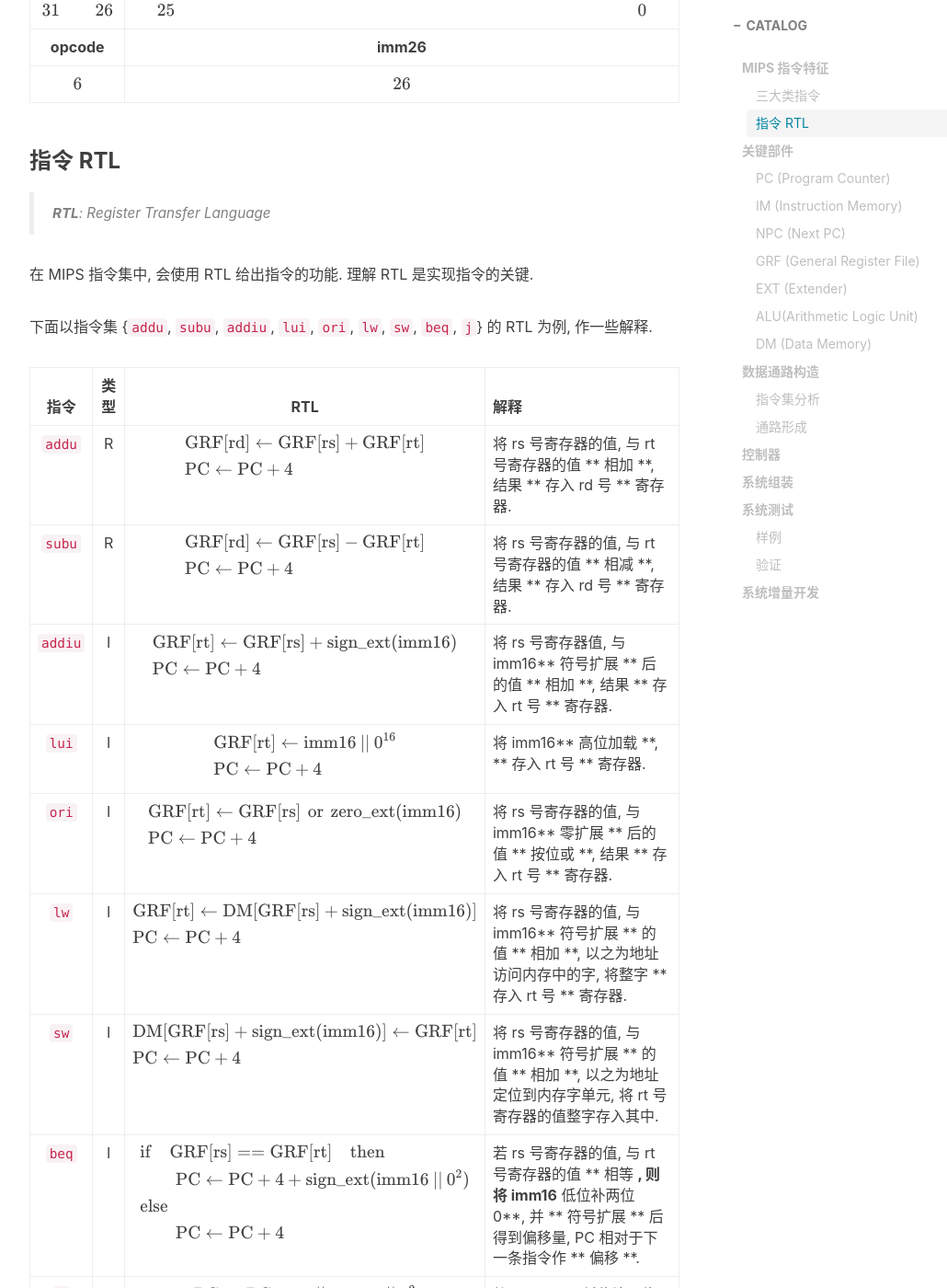
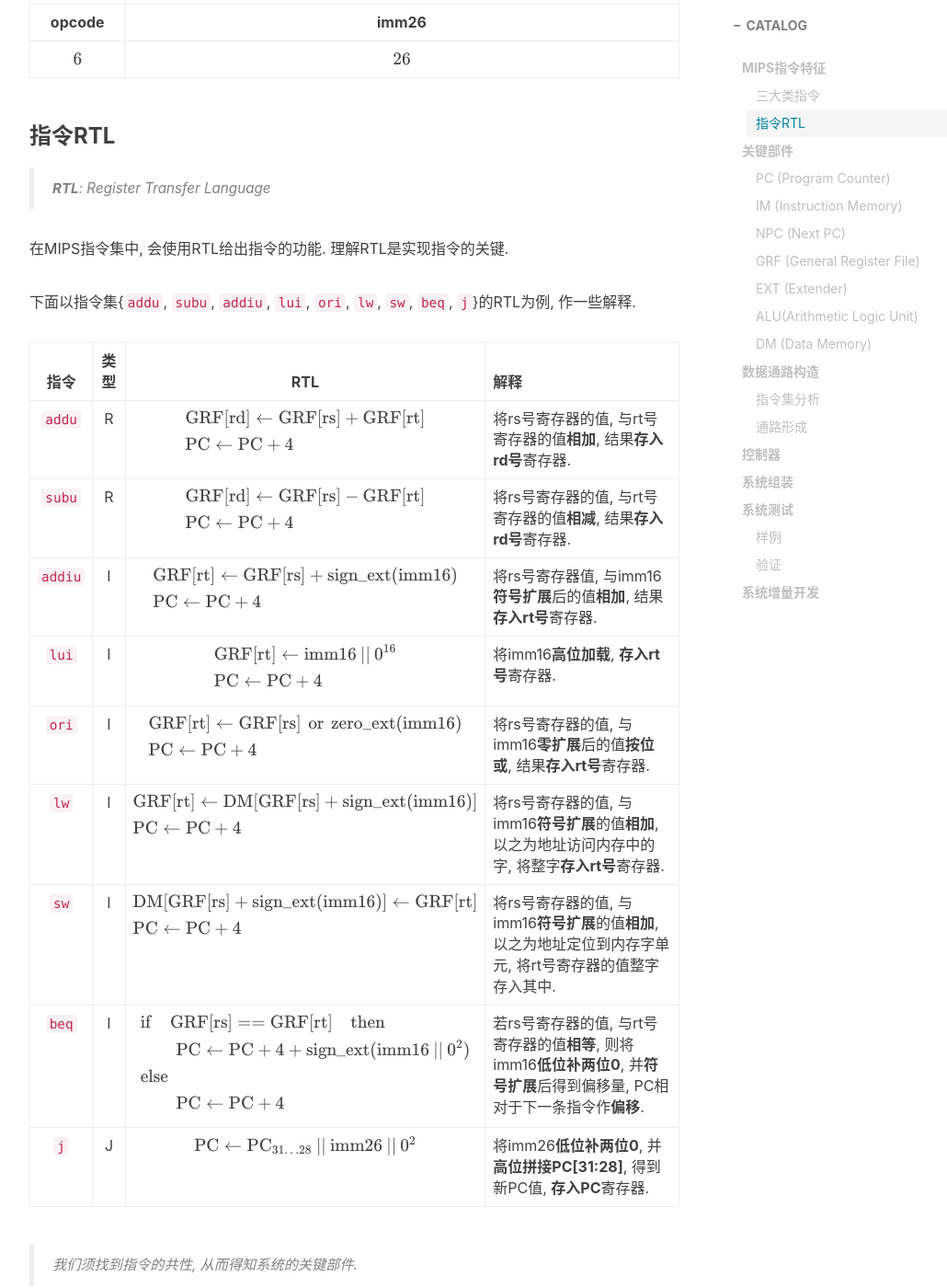
Before and after one commit to Coekjan/coekjan.github.io, a Jekyll site: the page built from _posts/Computer-Architecture/2021-01-17-Single-Cycle-CPU.md, in a window 1280 px wide and 1400 px high, scrolled down 1540 px. Shown: the whole window at 92% size, without its empty margins (233-1263 px from the left). Built offline with Jekyll 4.4.1, drawn with Linux system fonts in a browser that asks for light colours; nearby versions of some CDN libraries; comment, search, counter and statistics services are not loaded; some of the changed text lies outside the part shown.

Commit message:
Update 2021-01-17-Single-Cycle-CPU.md

````diff
--- a/_posts/Computer-Architecture/2021-01-17-Single-Cycle-CPU.md
+++ b/_posts/Computer-Architecture/2021-01-17-Single-Cycle-CPU.md
@@ -30,45 +30,45 @@
 
 > R 型的 opcode 为 `000000` ; 使用不同的 funct 用以区分不同的 R 型指令.
 
-**I 型 **
+**I型**
 
 $31\qquad26$ | $25\qquad21$ | $20\qquad16$ | $15\qquad\qquad\qquad\qquad\qquad\qquad\qquad\qquad0$
 :-:|:-:|:-:|:-:
 **opcode**|**rs**|**rt**|**imm16**
 $6$ | $5$ | $5$ | $16$
 
-**J 型 **
+**J型**
 
 $31\qquad26$ | $25\qquad\qquad\qquad\qquad\qquad\qquad\qquad\qquad\qquad\qquad\qquad\qquad\qquad0$
 :-:|:-:|:-:|:-:
 **opcode**|**imm26**
 $6$ | $26$
 
-### 指令 RTL
+### 指令RTL
 
 > **RTL**: Register Transfer Language
 
-在 MIPS 指令集中, 会使用 RTL 给出指令的功能. 理解 RTL 是实现指令的关键.
+在MIPS指令集中, 会使用RTL给出指令的功能. 理解RTL是实现指令的关键.
 
-下面以指令集 {`addu`, `subu`, `addiu`, `lui`, `ori`, `lw`, `sw`, `beq`, `j`} 的 RTL 为例, 作一些解释.
+下面以指令集{`addu`, `subu`, `addiu`, `lui`, `ori`, `lw`, `sw`, `beq`, `j`}的RTL为例, 作一些解释.
 
-指令 | 类型 | RTL | 解释
+指令| 类型 | RTL | 解释
 :-:|:-:|:-:|:--
-`addu`| R | $$\begin{aligned}&\rm GRF[rd]\leftarrow\rm GRF[rs]+GRF[rt]\\& \rm PC\leftarrow\rm PC+4\end{aligned}$$ | 将 rs 号寄存器的值, 与 rt 号寄存器的值 ** 相加 **, 结果 ** 存入 rd 号 ** 寄存器.
-`subu` | R | $$\begin{aligned}&\rm GRF[rd]\leftarrow\rm GRF[rs]-GRF[rt]\\& \rm PC\leftarrow\rm PC+4\end{aligned}$$ | 将 rs 号寄存器的值, 与 rt 号寄存器的值 ** 相减 **, 结果 ** 存入 rd 号 ** 寄存器.
-`addiu` | I | $$\begin{aligned}&\rm GRF[rt]\leftarrow\rm GRF[rs]+sign\_ext(imm16)\\ &\rm PC\leftarrow\rm PC+4\end{aligned}$$ | 将 rs 号寄存器值, 与 imm16** 符号扩展 ** 后的值 ** 相加 **, 结果 ** 存入 rt 号 ** 寄存器.
-`lui` | I | $$\begin{aligned}&\rm GRF[rt]\leftarrow\rm imm16\:\vert\vert\:0^{16}\\ &\rm PC\leftarrow\rm PC+4\end{aligned}$$ | 将 imm16** 高位加载 **, ** 存入 rt 号 ** 寄存器.
-`ori` | I | $$\begin{aligned}&\rm GRF[rt]\leftarrow\rm GRF[rs]\:\operatorname{or}\:zero\_ext(imm16)\\& \rm PC\leftarrow\rm PC+4\end{aligned}$$ | 将 rs 号寄存器的值, 与 imm16** 零扩展 ** 后的值 ** 按位或 **, 结果 ** 存入 rt 号 ** 寄存器.
-`lw` | I | $$\begin{aligned}&\rm GRF[rt]\leftarrow\rm DM[GRF [rs]+sign\_ext(imm16) ]\\& \rm PC\leftarrow\rm PC+4\end{aligned}$$ | 将 rs 号寄存器的值, 与 imm16** 符号扩展 ** 的值 ** 相加 **, 以之为地址访问内存中的字, 将整字 ** 存入 rt 号 ** 寄存器.
-`sw` | I | $$\begin{aligned}&\rm DM[GRF [rs]+sign\_ext(imm16) ]\leftarrow\rm GRF[rt]\\& \rm PC\leftarrow\rm PC+4\end{aligned}$$ | 将 rs 号寄存器的值, 与 imm16** 符号扩展 ** 的值 ** 相加 **, 以之为地址定位到内存字单元, 将 rt 号寄存器的值整字存入其中.
-`beq` | I | $$\begin{aligned}&\rm if\quad GRF[rs]==GRF[rt]\quad then\\&\qquad\rm PC\leftarrow PC+4+sign\_ext(imm16\:\vert\vert\:0^2)\\& \rm else\\&\rm\qquad PC\leftarrow PC+4\end{aligned}$$ | 若 rs 号寄存器的值, 与 rt 号寄存器的值 ** 相等 **, 则将 imm16** 低位补两位 0**, 并 ** 符号扩展 ** 后得到偏移量, PC 相对于下一条指令作 ** 偏移 **.
-`j` | J | $$\rm PC\leftarrow PC_{31\dots28}\:\vert\vert\:imm26\:\vert\vert\:0^2$$ | 将 imm26** 低位补两位 0**, 并 ** 高位拼接 PC[31:28]**, 得到新 PC 值, ** 存入 PC** 寄存器.
+`addu`| R | $$\begin{aligned}&\rm GRF[rd]\leftarrow\rm GRF[rs]+GRF[rt]\\& \rm PC\leftarrow\rm PC+4\end{aligned}$$ | 将rs号寄存器的值, 与rt号寄存器的值**相加**, 结果**存入rd号**寄存器.
+`subu` | R | $$\begin{aligned}&\rm GRF[rd]\leftarrow\rm GRF[rs]-GRF[rt]\\& \rm PC\leftarrow\rm PC+4\end{aligned}$$ | 将rs号寄存器的值, 与rt号寄存器的值**相减**, 结果**存入rd号**寄存器.
+`addiu` | I | $$\begin{aligned}&\rm GRF[rt]\leftarrow\rm GRF[rs]+sign\_ext(imm16)\\ &\rm PC\leftarrow\rm PC+4\end{aligned}$$ | 将rs号寄存器值, 与imm16**符号扩展**后的值**相加**, 结果**存入rt号**寄存器.
+`lui` | I | $$\begin{aligned}&\rm GRF[rt]\leftarrow\rm imm16\:\vert\vert\:0^{16}\\ &\rm PC\leftarrow\rm PC+4\end{aligned}$$ | 将imm16**高位加载**, **存入rt号**寄存器.
+`ori` | I | $$\begin{aligned}&\rm GRF[rt]\leftarrow\rm GRF[rs]\:\operatorname{or}\:zero\_ext(imm16)\\& \rm PC\leftarrow\rm PC+4\end{aligned}$$ | 将rs号寄存器的值, 与imm16**零扩展**后的值**按位或**, 结果**存入rt号**寄存器.
+`lw` | I | $$\begin{aligned}&\rm GRF[rt]\leftarrow\rm DM[GRF [rs]+sign\_ext(imm16) ]\\& \rm PC\leftarrow\rm PC+4\end{aligned}$$ | 将rs号寄存器的值, 与imm16**符号扩展**的值**相加**, 以之为地址访问内存中的字, 将整字**存入rt号**寄存器.
+`sw` | I | $$\begin{aligned}&\rm DM[GRF [rs]+sign\_ext(imm16) ]\leftarrow\rm GRF[rt]\\& \rm PC\leftarrow\rm PC+4\end{aligned}$$ | 将rs号寄存器的值, 与imm16**符号扩展**的值**相加**, 以之为地址定位到内存字单元, 将rt号寄存器的值整字存入其中.
+`beq` | I | $$\begin{aligned}&\rm if\quad GRF[rs]==GRF[rt]\quad then\\&\qquad\rm PC\leftarrow PC+4+sign\_ext(imm16\:\vert\vert\:0^2)\\& \rm else\\&\rm\qquad PC\leftarrow PC+4\end{aligned}$$ | 若rs号寄存器的值, 与rt号寄存器的值**相等**, 则将imm16**低位补两位0**, 并**符号扩展**后得到偏移量, PC相对于下一条指令作**偏移**.
+`j` | J | $$\rm PC\leftarrow PC_{31\dots28}\:\vert\vert\:imm26\:\vert\vert\:0^2$$ | 将imm26**低位补两位0**, 并**高位拼接PC[31:28]**, 得到新PC值, **存入PC**寄存器.
 
 > 我们须找到指令的共性, 从而得知系统的关键部件.
 
 ## 关键部件
 
-从上述对 MIPS 指令的特征分析, 我们指出, 系统中必须包含如下的关键部件.
+从上述对MIPS指令的特征分析, 我们指出, 系统中必须包含如下的关键部件.
 
 ### PC (Program Counter)
 
@@ -84,13 +84,13 @@
 
 ### NPC (Next PC)
 
-Next PC 的计算模块: 用于计算下一条指令的 PC.
+Next PC的计算模块: 用于计算下一条指令的PC.
 
 ![]({{ '/img/CPU-NPC.svg' | prepend: site.baseurl}})
 
 ### GRF (General Register File)
 
-通用寄存器文件: 内置 32 个通用寄存器 (其中 0 号寄存器恒为 0), 外部支持同时读取两个寄存器, 写一个寄存器.
+通用寄存器文件: 内置32个通用寄存器(其中0号寄存器恒为0), 外部支持同时读取两个寄存器, 写一个寄存器.
 
 ![]({{ '/img/CPU-GRF.svg' | prepend: site.baseurl}})
 
@@ -104,7 +104,7 @@
 
 算术逻辑单元: 支持加, 减, 按位或, 高位加载, 异或.
 
-> 异或操作用于 `beq` 的 "相等" 判定.
+> 异或操作用于 `beq` 的"相等"判定.
 
 ![]({{ '/img/CPU-ALU.svg' | prepend: site.baseurl}})
 
@@ -120,7 +120,7 @@
 
 ### 指令集分析
 
-下面对指令集 {`addu`, `subu`, `addiu`, `lui`, `ori`, `lw`, `sw`, `beq`, `j`} 中部分指令所需的通路连接进行分析.
+下面对指令集{`addu`, `subu`, `addiu`, `lui`, `ori`, `lw`, `sw`, `beq`, `j`}中部分指令所需的通路连接进行分析.
 
 > 其中, `subu` 与 `addu` 所需路径一致; `lui` , `ori` 与 `addiu` 所需路径一致.
 
@@ -144,7 +144,7 @@
 
 ### 通路形成
 
-> 这里将 IM 与 DM 分离出数据通路.
+> 这里将IM与DM分离出数据通路.
 
 ![]({{ '/img/S-CPU-DP.svg' | prepend: site.baseurl}})
 
@@ -157,9 +157,9 @@
 * `EXT.Ctrl`
 * `ALU.Ctrl`
 * `DM.WEn`
-* 3 个的多选器的选择信号.
+* 3个的多选器的选择信号.
 
-为产生这些信号, 我们需要得到指令的 opcode 与 funct 进行分析. Verilog 实现的部分代码如下:
+为产生这些信号, 我们需要得到指令的opcode与funct进行分析. Verilog实现的部分代码如下:
 
 ```verilog
 /* Identify */
@@ -184,7 +184,7 @@
 
 ### 样例
 
-单周期 CPU 中, 前后指令的指令不冲突, 因此只需进行正确性测试.
+单周期CPU中, 前后指令的指令不冲突, 因此只需进行正确性测试.
 
 ### 验证
 
````
Also changed, not shown: other parts of _posts/Computer-Architecture/2021-01-17-Single-Cycle-CPU.md (+9 -9 lines).
